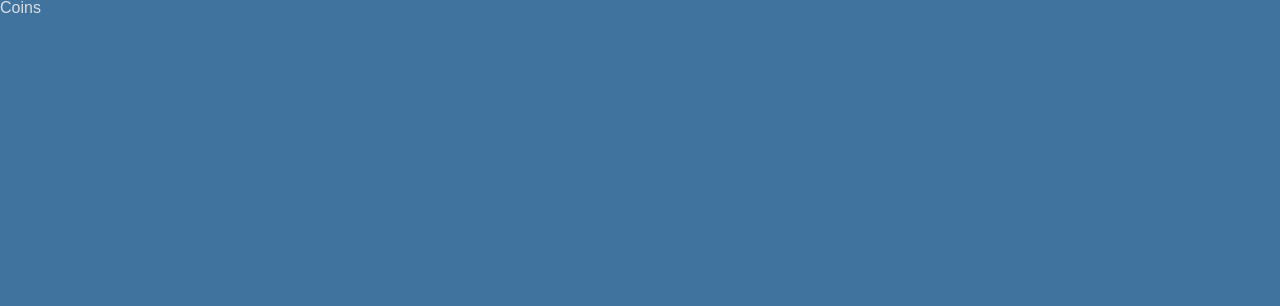
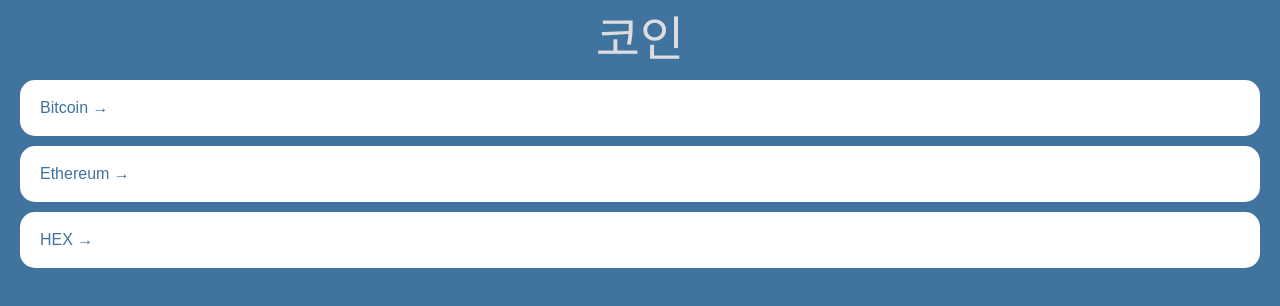
Before and after one commit to kimdoyeonn/react-masterclass, a React (Create React App) app: page / in a window 1280 px wide. Shown: the top 306 px of the page. Built offline with nearby package versions, Linux system fonts and the light colour scheme.

Commit message:
#4.2 Home part One

```diff
--- a/src/App.tsx
+++ b/src/App.tsx
@@ -61,6 +61,7 @@ const GlobalStyle = createGlobalStyle`
   }
   a {
     text-decoration: none;
+    color: inherit;
   }
   `;
 
--- a/src/routes/Coints.tsx
+++ b/src/routes/Coints.tsx
@@ -1,11 +1,86 @@
-import styled from 'styled-components';
+import styled from "styled-components";
+import { Link } from "react-router-dom";
+
+const coins = [
+  {
+    id: "btc-bitcoin",
+    name: "Bitcoin",
+    symbol: "BTC",
+    rank: 1,
+    is_new: false,
+    is_active: true,
+    type: "coin",
+  },
+  {
+    id: "eth-ethereum",
+    name: "Ethereum",
+    symbol: "ETH",
+    rank: 2,
+    is_new: false,
+    is_active: true,
+    type: "coin",
+  },
+  {
+    id: "hex-hex",
+    name: "HEX",
+    symbol: "HEX",
+    rank: 3,
+    is_new: false,
+    is_active: true,
+    type: "token",
+  },
+];
 
 function Coins() {
-  return <Title>Coins</Title>;
+  return (
+    <Container>
+      <Header>
+        <Title>코인</Title>
+      </Header>
+      <CoinsList>
+        {coins.map(coin => <Coin key={coin.id}>
+          <Link to={`/${coin.id}`}>
+            {coin.name} &rarr;
+          </Link>
+        </Coin>)}
+      </CoinsList>
+    </Container>
+  );
 }
 
 export default Coins;
 
 const Title = styled.h1`
-  color: ${props => props.theme.accentColor};
+  color: ${(props) => props.theme.accentColor};
+  font-size: 48px;
 `;
+
+const Container = styled.div`
+  padding: 0px 20px;
+`;
+
+const Header = styled.header`
+  height: 10vh;
+  display: flex;
+  justify-content: center;
+  align-items: center;
+`;
+
+const CoinsList = styled.ul``;
+
+const Coin = styled.li`
+  background-color: white;
+  color: ${props => props.theme.bgColor};
+  border-radius: 15px;
+  margin-bottom: 10px;
+  a {
+    padding: 20px;
+    transition: color .5s ease-in;
+    display: block;
+  }
+  &:hover {
+    a {
+      color: ${props => props.theme.accentColor};
+    }
+  }
+`;
--- a/src/styked.d.ts
+++ b/src/styked.d.ts
@@ -1,7 +1,6 @@
 import "styled-components";
 
 declare module "styled-components" {
-
   export interface DefaultTheme {
     textColor: string;
     bgColor: string;
```
